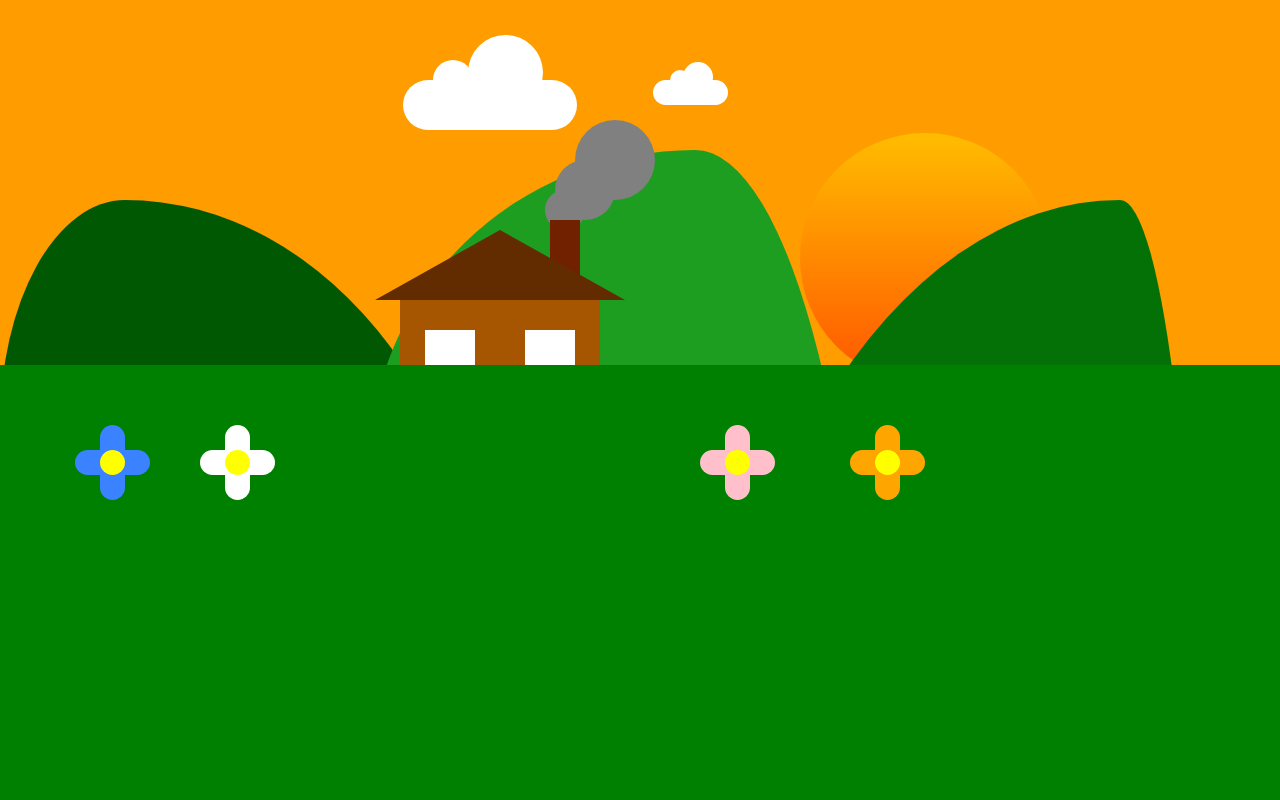
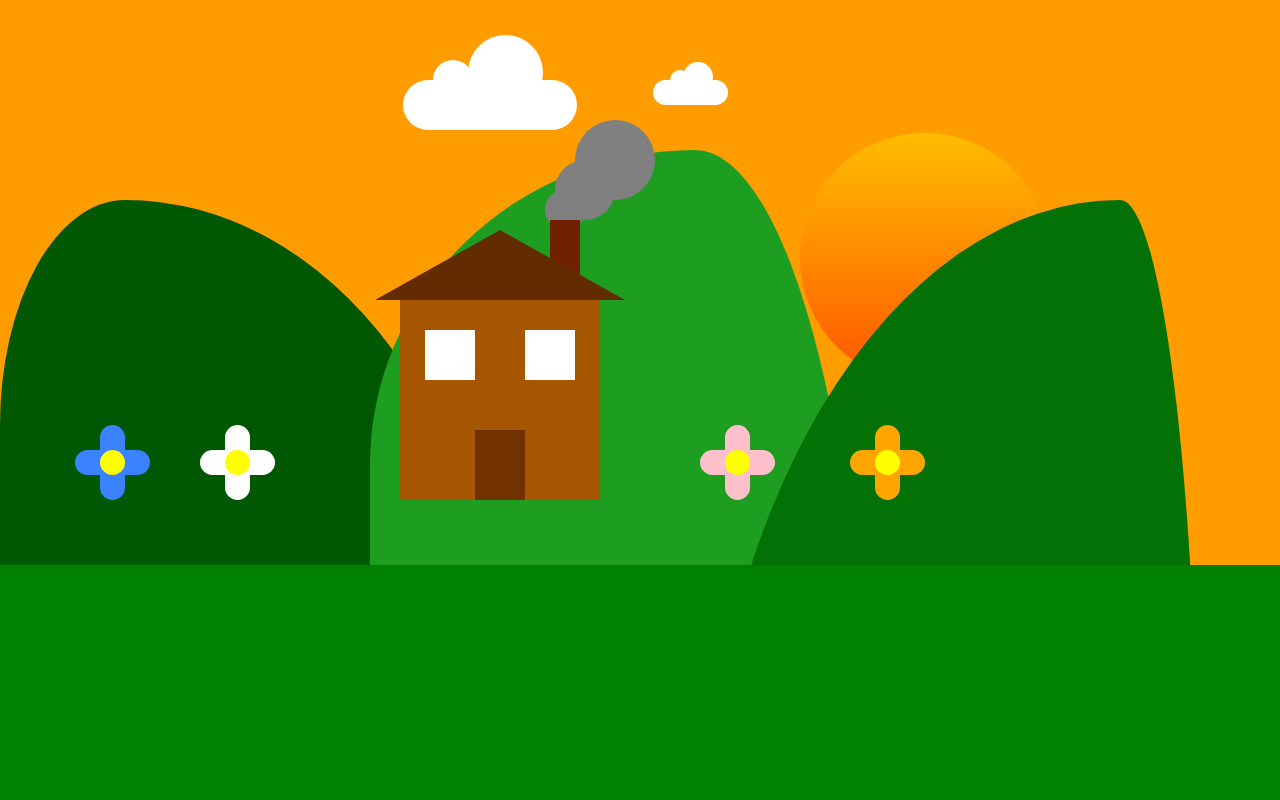
Before and after one commit to rdominguezCRN/webgithub, a plain HTML site: page m2m8uf103_dominguez/index.html in a window 1280 px wide. Drawn offline with Linux system fonts and the light colour scheme.

Commit message:
Update estils.css

```diff
--- a/m2m8uf103_dominguez/estils.css
+++ b/m2m8uf103_dominguez/estils.css
@@ -398,5 +398,5 @@ body {
   background-color: green;
   position: absolute;
   left: 0;
-  top: 365px;
+  top: 565px;
 }
```
